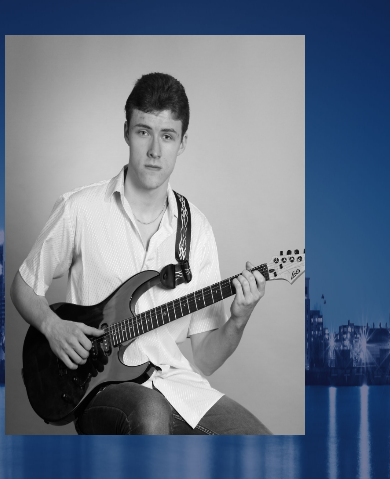
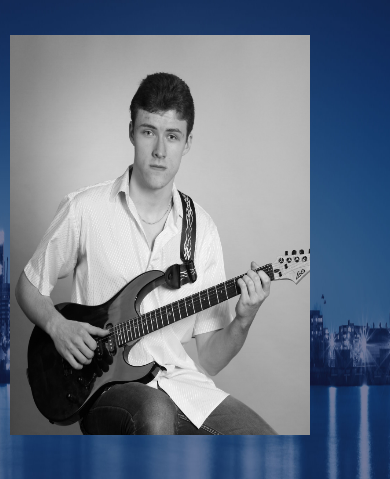
Before and after one commit to HolyAnger/TestRezume, a PHP site: page / in a window 390 px wide; the page is wider, and only the part inside the window is pictured. Shown: the part 95-574 px from the top of that part. Run offline with PHP 8.4, Linux system fonts and the light colour scheme.

Commit message:
Add files via upload

```diff
--- a/css/style.css
+++ b/css/style.css
@@ -363,6 +363,16 @@ header{
 
 
 @media only screen and (max-width : 480px) {
+    header{
+        top:0;
+    }
+
+    body{
+        overflow-x: hidden;
+    }
+    @viewport {
+        user-zoom: fixed;
+    }
     #main_nav {
         border-bottom: 0;
     }
@@ -391,7 +401,7 @@ header{
     #myImage img{
         width:300px;
         height: 400px;
-        margin-left: 5px;
+        margin-left: 10px;
 
 
     }
@@ -407,11 +417,5 @@ header{
         height:780px;
         background-size: 100% 100%;
     }
-    header{
-        top:0;
-    }
 
-    body{
-        overflow-X: hidden;
-    }
 }
```
